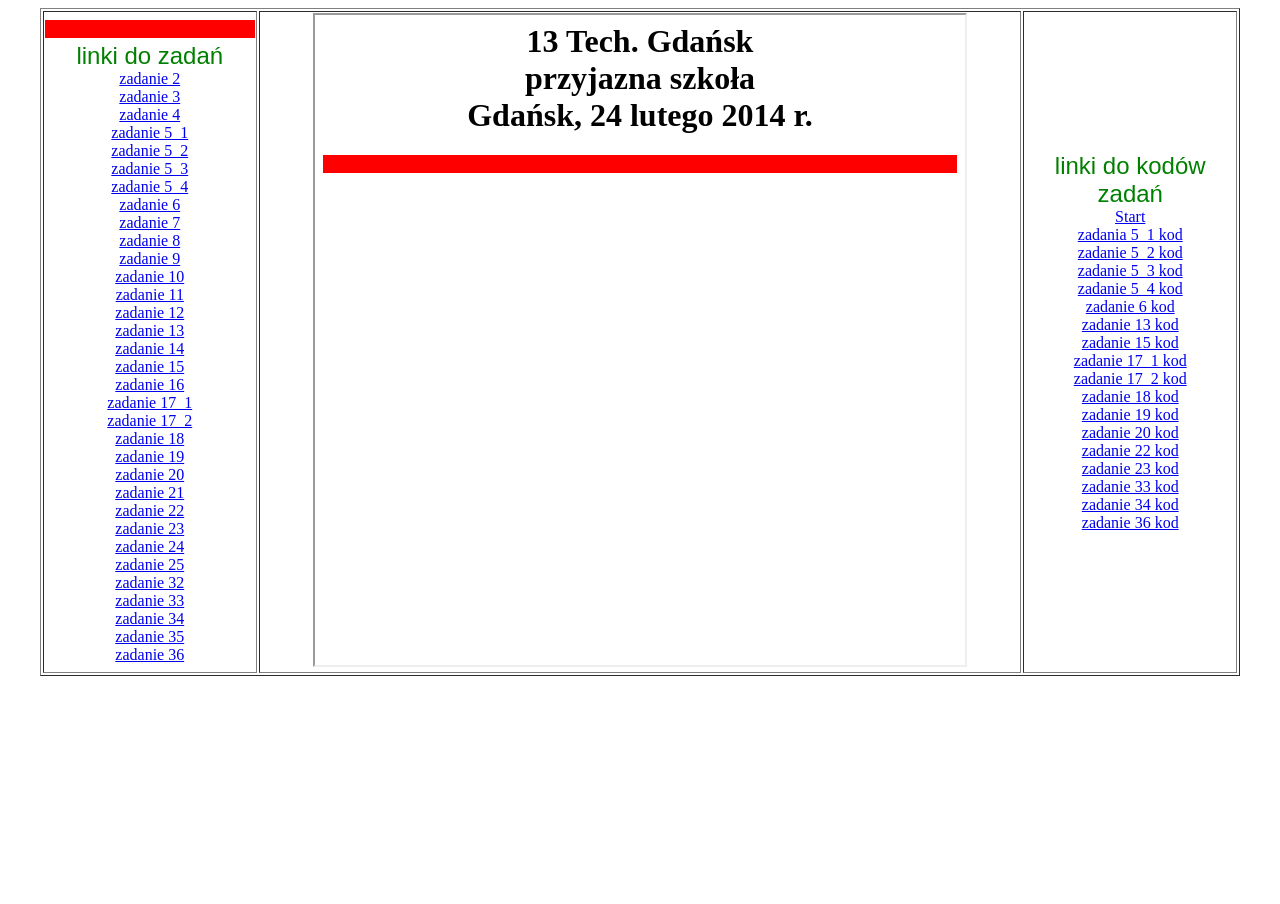
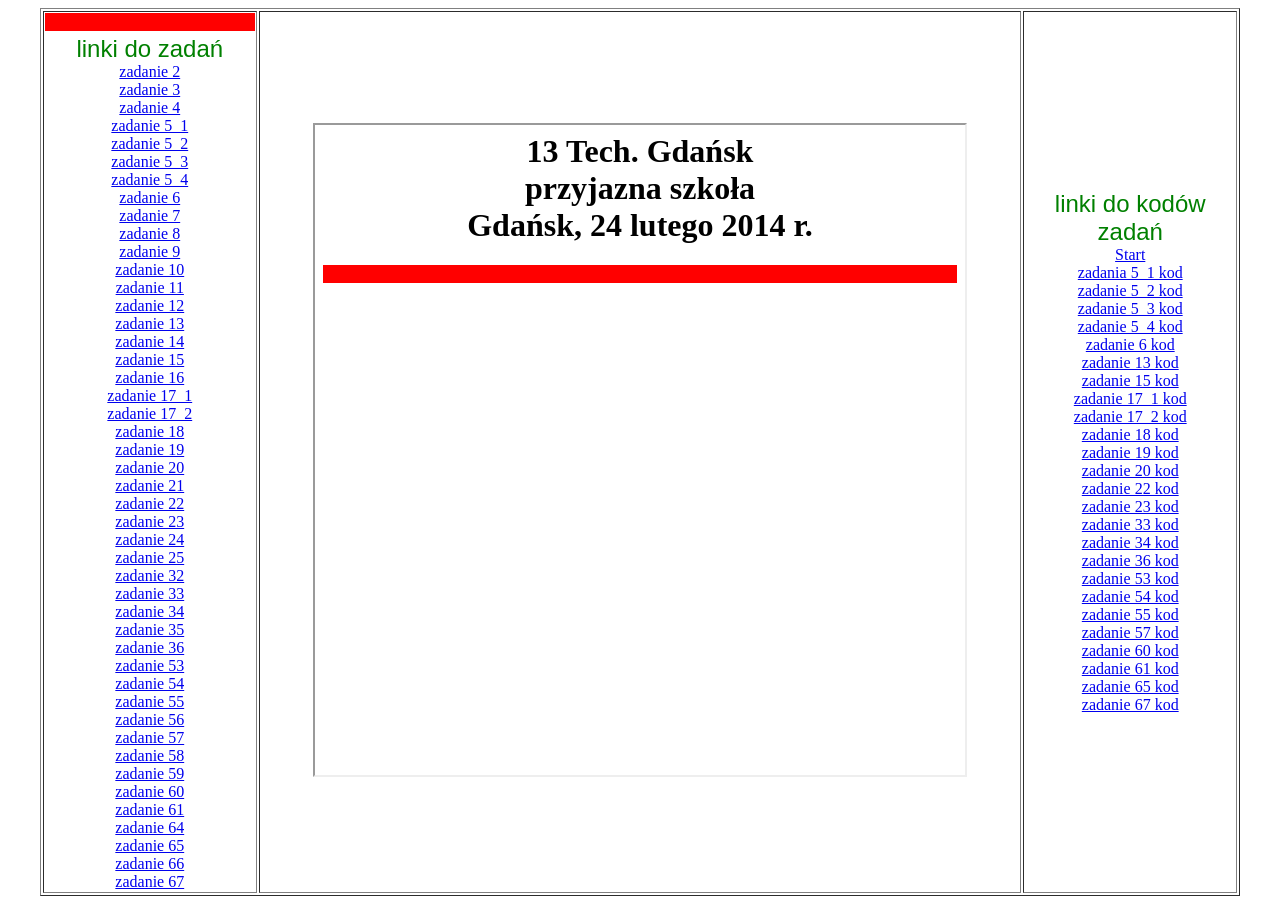
Before and after one commit to Tymofii67/czwiczenia-css, a plain HTML site: page index.html in a window 1280 px wide. Before the commit the page ends 800 px from the top, so only its background shows below. Drawn offline with Linux system fonts and the light colour scheme.

Commit message:
Update index.html

```diff
--- a/index.html
+++ b/index.html
@@ -1,4 +1,3 @@
-
 <!DOCTYPE html>
 <html lang="pl-PL"
 <html>
@@ -45,6 +44,19 @@
                                     <a href="kova_z34.html" target="strony">zadanie 34 </a> <br>
                                      <a href="kova_z35.html" target="strony">zadanie 35 </a> <br>
                                        <a href="kova_z36.html" target="strony">zadanie 36 </a> <br>
+                                        <a href="kova_z53.html" target="strony">zadanie 53 </a> <br>
+                                         <a href="kova_z54.html" target="strony">zadanie 54 </a> <br>
+                                          <a href="kova_z55.html" target="strony">zadanie 55 </a> <br>
+                                           <a href="kova_z56.html" target="strony">zadanie 56 </a> <br>
+                                            <a href="kova_z57.html" target="strony">zadanie 57 </a> <br>
+                                             <a href="kova_z58.html" target="strony">zadanie 58 </a> <br>
+                                              <a href="kova_z59.html" target="strony">zadanie 59 </a> <br>
+                                             <a href="kova_z60.html" target="strony">zadanie 60 </a> <br>
+                                           <a href="kova_z61.html" target="strony">zadanie 61 </a> <br>
+                                         <a href="kova_z64.html" target="strony">zadanie 64 </a> <br>
+                                       <a href="kova_z65.html" target="strony">zadanie 65 </a> <br>
+                                     <a href="kova_z66.html" target="strony">zadanie 66 </a> <br>
+                                   <a href="kova_z67.html" target="strony">zadanie 67 </a> <br>
       </td>
       <td align=center><iframe width=650 height=650 name="strony" src="start.html" border="0"></iframe>
       </td>
@@ -69,6 +81,14 @@
                          <a href="kova_z33_kod.html" target="strony">zadanie 33 kod </a> <br>
                            <a href="kova_z34_kod.html" target="strony">zadanie 34 kod </a> <br>
                             <a href="kova_z36_kod.html" target="strony">zadanie 36 kod </a> <br>
+                             <a href="kova_z53_kod.html" target="strony">zadanie 53 kod </a> <br>
+                              <a href="kova_z54_kod.html" target="strony">zadanie 54 kod </a> <br>
+                               <a href="kova_z55_kod.html" target="strony">zadanie 55 kod </a> <br>
+                                <a href="kova_z57_kod.html" target="strony">zadanie 57 kod </a> <br>
+                                 <a href="kova_z60_kod.html" target="strony">zadanie 60 kod </a> <br>
+                                  <a href="kova_z61_kod.html" target="strony">zadanie 61 kod </a> <br>
+                                   <a href="kova_z65_kod.html" target="strony">zadanie 65 kod </a> <br>
+                                    <a href="kova_z67_kod.html" target="strony">zadanie 67 kod </a> <br>
 
 
            </td>
```
